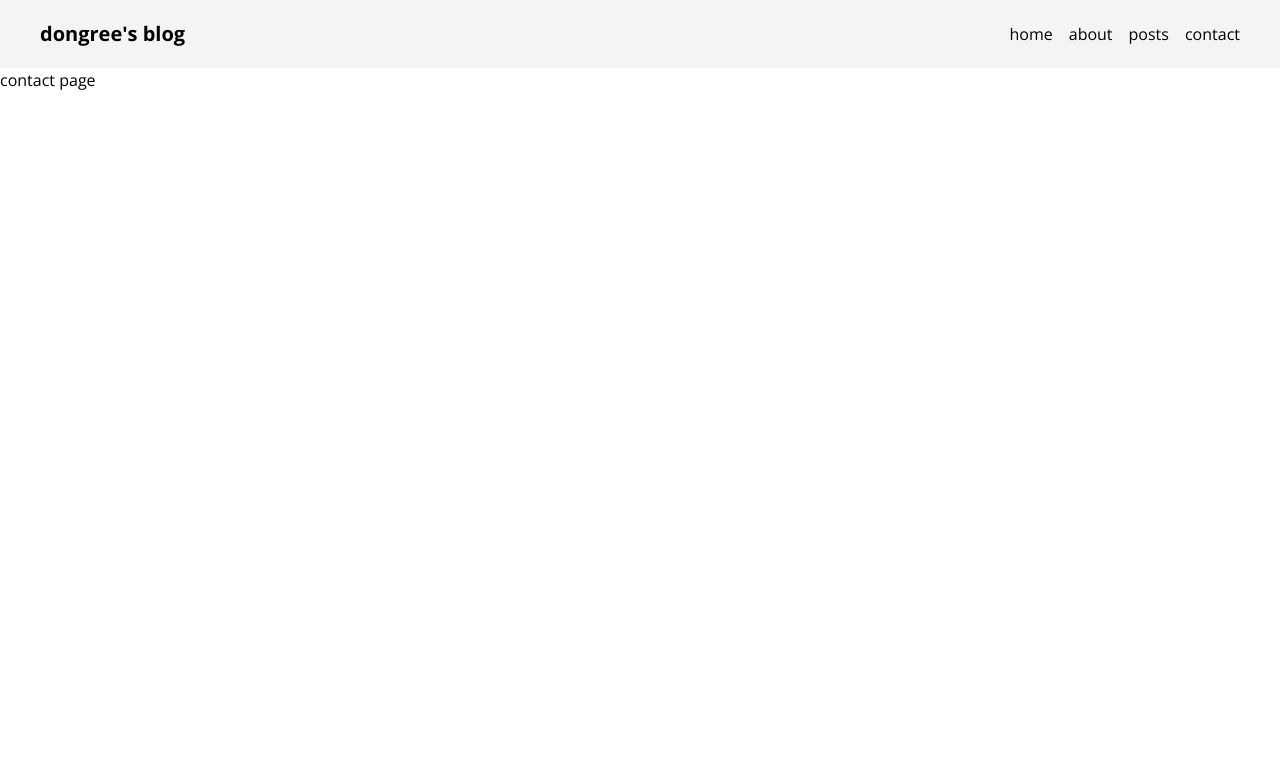
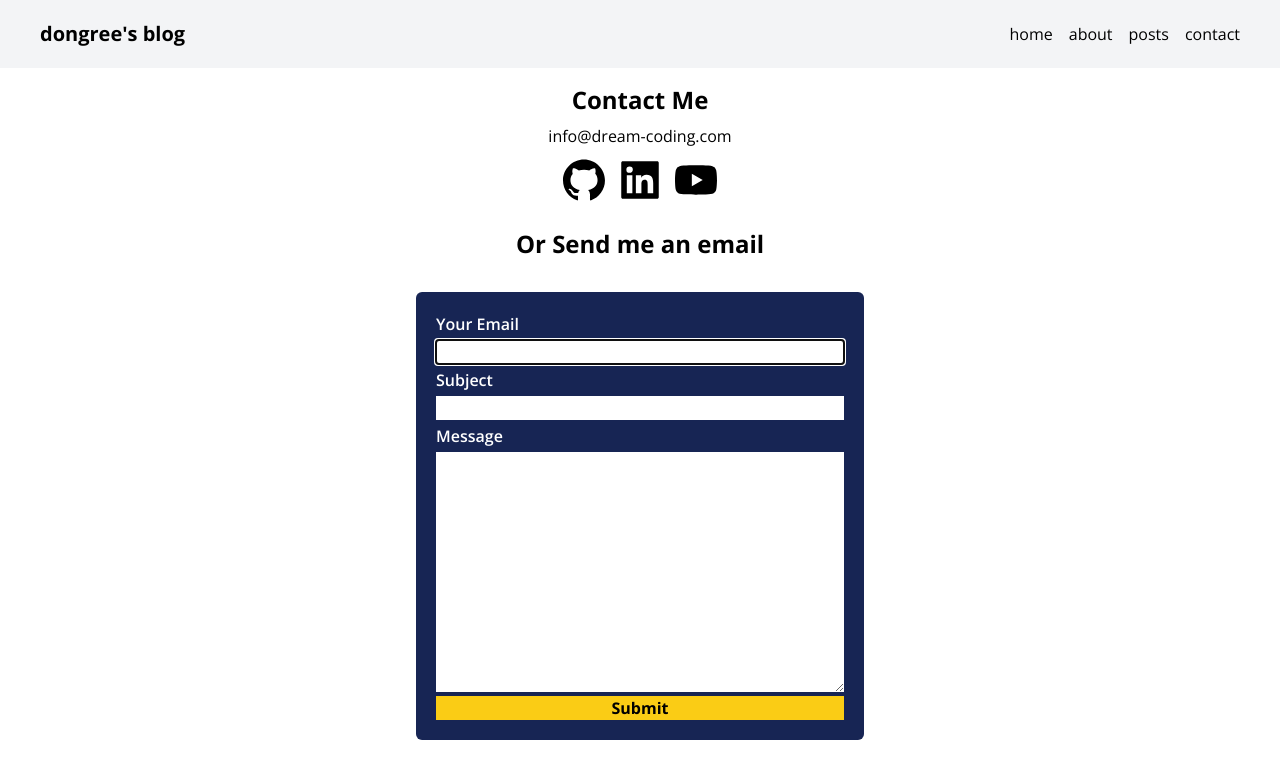
Before and after one commit to dongree/next-blog, a Next.js app: page /contact in a window 1280 px wide. Shown: the top 778 px of the page. Built offline with nearby package versions, Linux system fonts and the light colour scheme.

Commit message:
Feat: Contact Page 만들기

```diff
--- a/src/app/contact/page.tsx
+++ b/src/app/contact/page.tsx
@@ -1,3 +1,32 @@
+import ContactForm from '@/components/ContactForm';
+import { AiFillGithub, AiFillLinkedin, AiFillYoutube } from 'react-icons/ai';
+
+const LINKS = [
+  { icon: <AiFillGithub />, url: '' },
+  { icon: <AiFillLinkedin />, url: '' },
+  { icon: <AiFillYoutube />, url: '' },
+];
+
 export default function ContactPage() {
-  return <>contact page</>;
+  return (
+    <section className="flex flex-col items-center my-2">
+      <h3 className="text-2xl font-bold my-2">Contact Me</h3>
+      <p>info@dream-coding.com</p>
+      <ul className="flex gap-2 text-2xl my-2">
+        {LINKS.map((link, index) => (
+          <a
+            key={index}
+            href={link.url}
+            target="_blank"
+            rel="noreferrer"
+            className="text-5xl hover:text-yellow-400"
+          >
+            {link.icon}
+          </a>
+        ))}
+      </ul>
+      <h3 className="text-2xl font-bold my-4">Or Send me an email</h3>
+      <ContactForm />
+    </section>
+  );
 }
--- /dev/null
+++ b/src/components/Banner.tsx
@@ -0,0 +1,22 @@
+export type BannerData = {
+  message: string;
+  state: 'success' | 'error';
+};
+
+export default function Banner({
+  banner: { message, state },
+}: {
+  banner: BannerData;
+}) {
+  const isSuccess = state === 'success';
+  const icon = isSuccess ? '✅' : '🔥';
+  return (
+    <p
+      className={`p-2 rounded-xl w-full text-center ${
+        isSuccess ? 'bg-green-300' : 'bg-red-300'
+      }`}
+    >
+      {`${icon} ${message}`}
+    </p>
+  );
+}
--- /dev/null
+++ b/src/components/ContactForm.tsx
@@ -0,0 +1,88 @@
+'use client';
+
+import { ChangeEvent, FormEvent, useState } from 'react';
+import Banner, { BannerData } from './Banner';
+
+type Data = {
+  email: string;
+  subject: string;
+  message: string;
+};
+
+export default function ContactForm() {
+  const [data, setData] = useState<Data>({
+    email: '',
+    subject: '',
+    message: '',
+  });
+  const [banner, setBanner] = useState<BannerData | null>(null);
+
+  const handleChange = (
+    e: ChangeEvent<HTMLInputElement | HTMLTextAreaElement>
+  ) => {
+    const { name, value } = e.target;
+    setData(preData => ({ ...preData, [name]: value }));
+  };
+
+  const handleSubmit = (e: FormEvent<HTMLFormElement>) => {
+    e.preventDefault();
+    console.log(data);
+    setBanner({ message: '성공했어!', state: 'success' });
+    setData({
+      email: '',
+      subject: '',
+      message: '',
+    });
+    setTimeout(() => {
+      setBanner(null);
+    }, 3000);
+  };
+
+  return (
+    <section className="w-full max-w-md">
+      {banner && <Banner banner={banner} />}
+      <form
+        className="flex flex-col bg-blue-950 p-5 rounded-md  w-full gap-1 my-4"
+        onSubmit={handleSubmit}
+      >
+        <label htmlFor="email" className="text-white font-semibold">
+          Your Email
+        </label>
+        <input
+          type="email"
+          id="email"
+          name="email"
+          value={data.email}
+          required
+          autoFocus
+          onChange={handleChange}
+        />
+        <label htmlFor="subject" className="text-white font-semibold">
+          Subject
+        </label>
+        <input
+          type="text"
+          id="subject"
+          name="subject"
+          required
+          value={data.subject}
+          onChange={handleChange}
+        />
+        <label htmlFor="message" className="text-white font-semibold">
+          Message
+        </label>
+        <textarea
+          rows={10}
+          id="message"
+          name="message"
+          required
+          value={data.message}
+          onChange={handleChange}
+        />
+        <button className=" bg-yellow-400 text-black font-bold hover:bg-yellow-500">
+          Submit
+        </button>
+      </form>
+    </section>
+  );
+}
```
